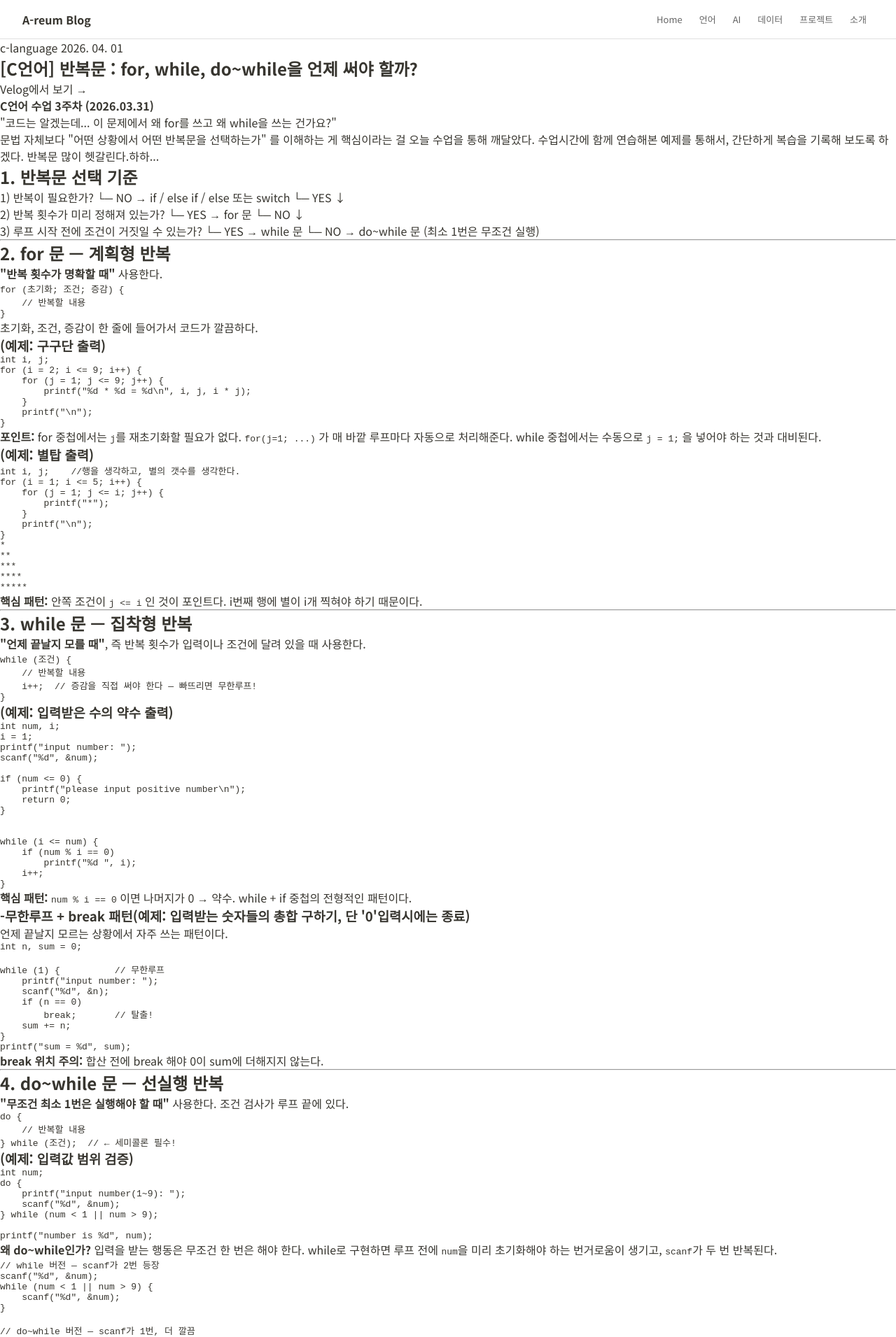
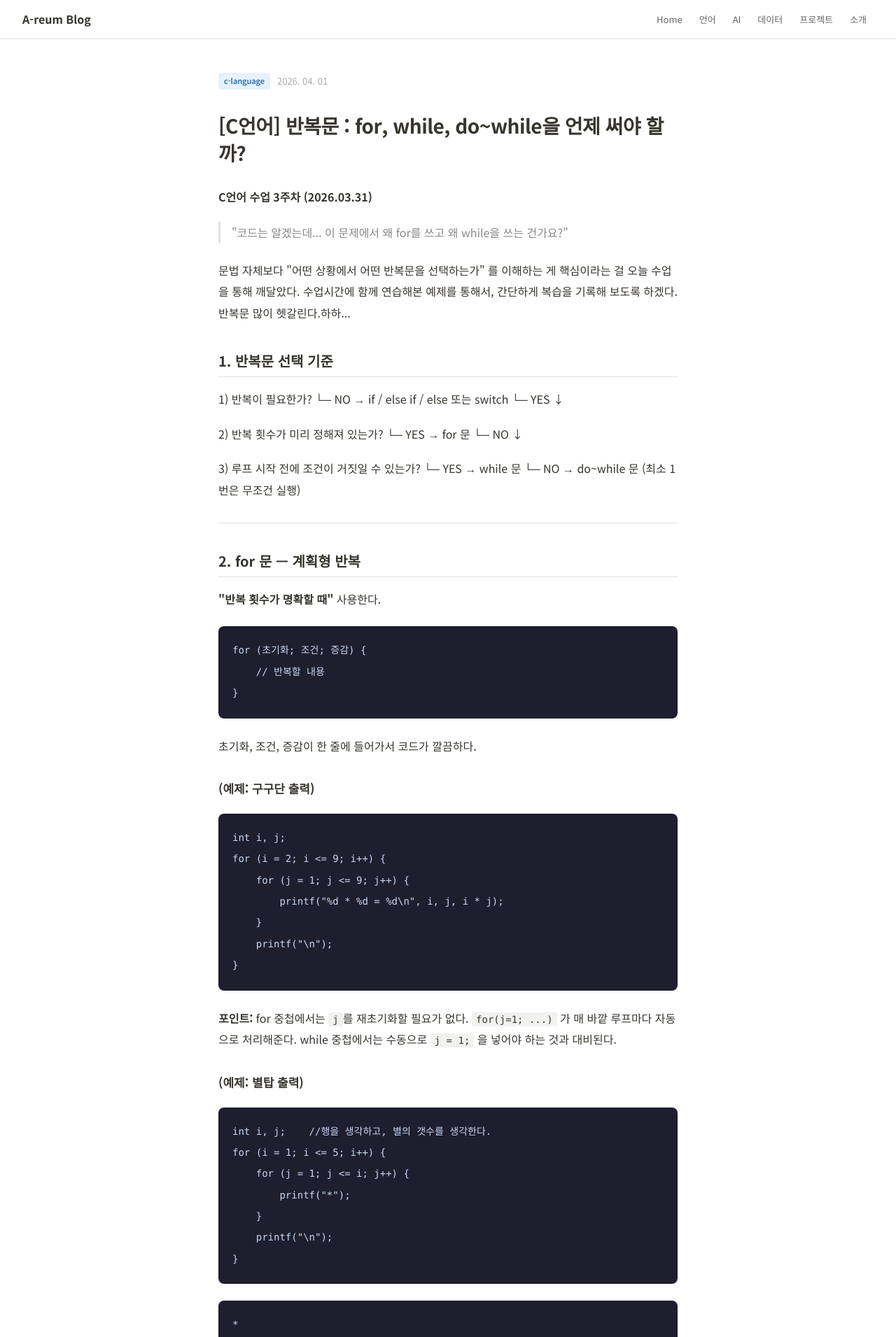
Before and after one commit to rnjs3007-debug/rnjs3007-debug.github.io, a Jekyll site: the page built from _posts/c-language/2026-04-01-c언어-반복문-for-while-dowhile을-언제-써야-할까.md, in a window 1280 px wide. Shown: the top 1911 px of the page at 70% size. Built offline with Jekyll 4.4.1, drawn with Linux system fonts in a browser that asks for light colours.

Commit message:
Fix: post layout redesign

```diff
--- a/_layouts/post.html
+++ b/_layouts/post.html
@@ -1,32 +1,78 @@
 ---
-layout: default
 ---
-
-<article class="post">
-  <header class="post-header">
+<!DOCTYPE html>
+<html lang="ko">
+<head>
+  <meta charset="UTF-8"/>
+  <meta name="viewport" content="width=device-width, initial-scale=1.0"/>
+  <title>{{ page.title }} - {{ site.title }}</title>
+  <link href="https://fonts.googleapis.com/css2?family=Noto+Sans+KR:wght@400;500;700&display=swap" rel="stylesheet"/>
+  <style>
+    *{box-sizing:border-box;margin:0;padding:0;}
+    body{font-family:'Noto Sans KR',sans-serif;background:#fff;color:#37352f;line-height:1.8;}
+    a{text-decoration:none;color:inherit;}
+    header{display:flex;align-items:center;justify-content:space-between;padding:0 32px;height:56px;border-bottom:1px solid #e0e0e0;background:#fff;}
+    header .logo{font-size:16px;font-weight:700;color:#37352f;}
+    header nav{display:flex;gap:4px;}
+    header nav a{font-size:13px;color:#666;padding:5px 10px;border-radius:6px;}
+    header nav a:hover{background:#f1f1ef;}
+    .post-wrap{max-width:720px;margin:0 auto;padding:48px 32px 64px;}
+    .post-meta{display:flex;align-items:center;gap:10px;margin-bottom:32px;}
+    .post-tag{font-size:11px;padding:2px 8px;border-radius:4px;font-weight:500;}
+    .tag-python{background:#EAF3DE;color:#3B6D11;}
+    .tag-c-language{background:#E6F1FB;color:#185FA5;}
+    .tag-html-css{background:#FAEEDA;color:#854F0B;}
+    .tag-java{background:#FAECE7;color:#993C1D;}
+    .tag-ai-study{background:#EEEDFE;color:#3C3489;}
+    .tag-etc{background:#F1EFE8;color:#5F5E5A;}
+    .post-date{font-size:13px;color:#aaa;}
+    .post-title{font-size:28px;font-weight:700;letter-spacing:-0.5px;margin-bottom:32px;line-height:1.4;}
+    .post-content{font-size:16px;line-height:1.9;color:#37352f;}
+    .post-content h1,.post-content h2,.post-content h3,.post-content h4{font-weight:700;margin:2em 0 0.8em;line-height:1.4;}
+    .post-content h1{font-size:24px;}
+    .post-content h2{font-size:20px;padding-bottom:8px;border-bottom:1px solid #e0e0e0;}
+    .post-content h3{font-size:17px;}
+    .post-content p{margin-bottom:1.2em;}
+    .post-content ul,.post-content ol{padding-left:1.8em;margin-bottom:1.2em;}
+    .post-content li{margin-bottom:0.4em;}
+    .post-content code{font-family:'SFMono-Regular',Consolas,monospace;font-size:14px;background:#f1f1ef;padding:2px 6px;border-radius:4px;}
+    .post-content pre{background:#1e1e2e;border-radius:8px;padding:20px;margin:1.5em 0;overflow-x:auto;}
+    .post-content pre code{background:none;color:#cdd6f4;font-size:14px;padding:0;}
+    .post-content blockquote{border-left:3px solid #e0e0e0;padding-left:16px;color:#888;margin:1.5em 0;}
+    .post-content img{max-width:100%;border-radius:8px;margin:1em 0;}
+    .post-content table{width:100%;border-collapse:collapse;margin:1.5em 0;font-size:14px;}
+    .post-content table th,.post-content table td{padding:10px 14px;border:1px solid #e0e0e0;}
+    .post-content table th{background:#f8f8f6;font-weight:500;}
+    .post-content hr{border:none;border-top:1px solid #e0e0e0;margin:2em 0;}
+    .post-content a{color:#1D9E75;text-decoration:underline;}
+    .back-link{display:inline-block;margin-top:48px;font-size:13px;color:#aaa;}
+    .back-link:hover{color:#37352f;}
+    footer{text-align:center;font-size:12px;color:#aaa;border-top:0.5px solid #e0e0e0;padding:20px 32px;margin-top:32px;}
+  </style>
+</head>
+<body>
+  <header>
+    <a href="/" class="logo">A-reum Blog</a>
+    <nav>
+      <a href="/">Home</a>
+      <a href="/programming-language/">언어</a>
+      <a href="/ai-study/">AI</a>
+      <a href="/data-analysis/">데이터</a>
+      <a href="/projects/">프로젝트</a>
+      <a href="/about/">소개</a>
+    </nav>
+  </header>
+  <div class="post-wrap">
     <div class="post-meta">
-      {% assign cat = page.categories[0] %}
-      {% if cat %}
-        <span class="tag tag-{{ cat }}">{{ cat }}</span>
-      {% endif %}
-      <time class="post-date">{{ page.date | date: "%Y. %m. %d" }}</time>
+      <span class="post-tag tag-{{ page.categories | first }}">{{ page.categories | first }}</span>
+      <span class="post-date">{{ page.date | date: "%Y. %m. %d" }}</span>
     </div>
     <h1 class="post-title">{{ page.title }}</h1>
-    {% if page.tags and page.tags.size > 0 %}
-    <div class="post-tags">
-      {% for tag in page.tags %}
-        <span class="post-tag">#{{ tag }}</span>
-      {% endfor %}
+    <div class="post-content">
+      {{ content }}
     </div>
-    {% endif %}
-    {% if page.velog_url %}
-    <a class="velog-link" href="{{ page.velog_url }}" target="_blank" rel="noopener">Velog에서 보기 →</a>
-    {% endif %}
-  </header>
-
-  <div class="post-divider"></div>
-
-  <div class="post-content">
-    {{ content }}
+    <a href="javascript:history.back()" class="back-link">← 뒤로 가기</a>
   </div>
-</article>
+  <footer>© 2026 A-reum Blog</footer>
+</body>
+</html>
```
